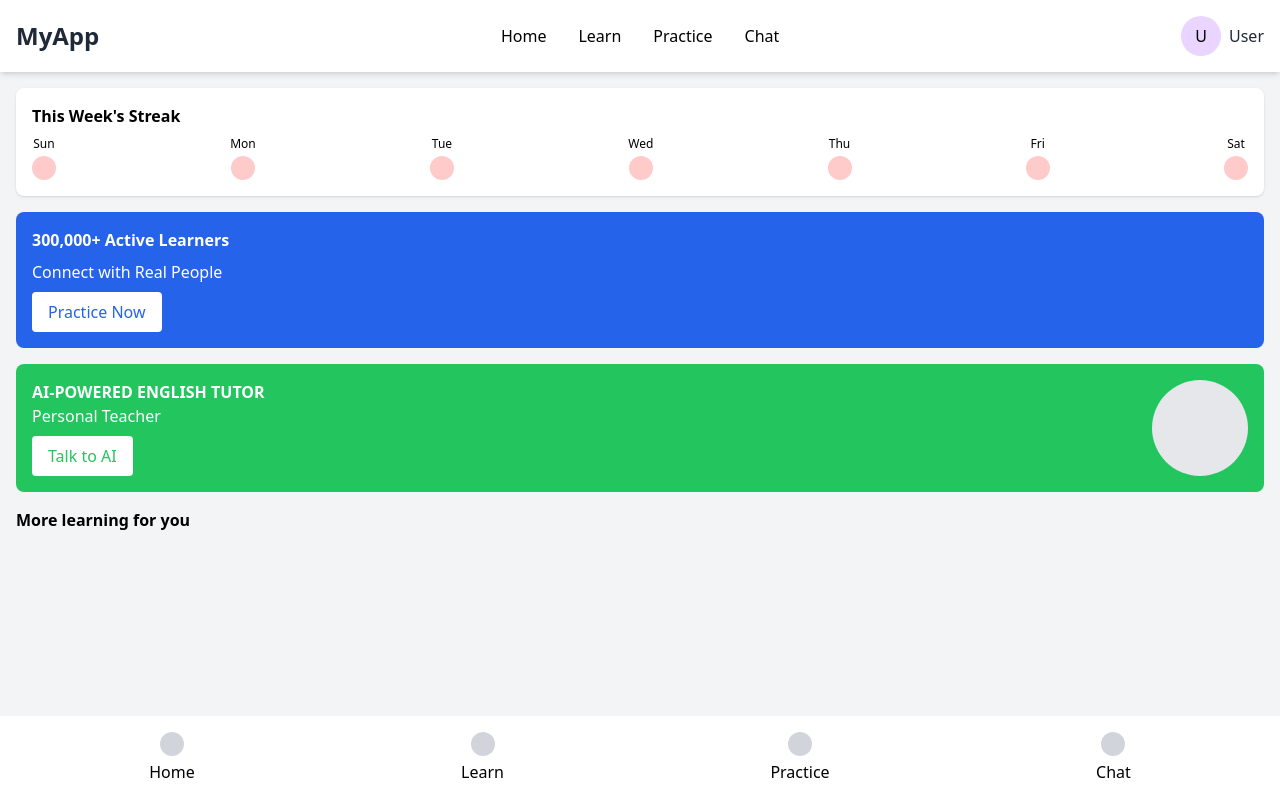
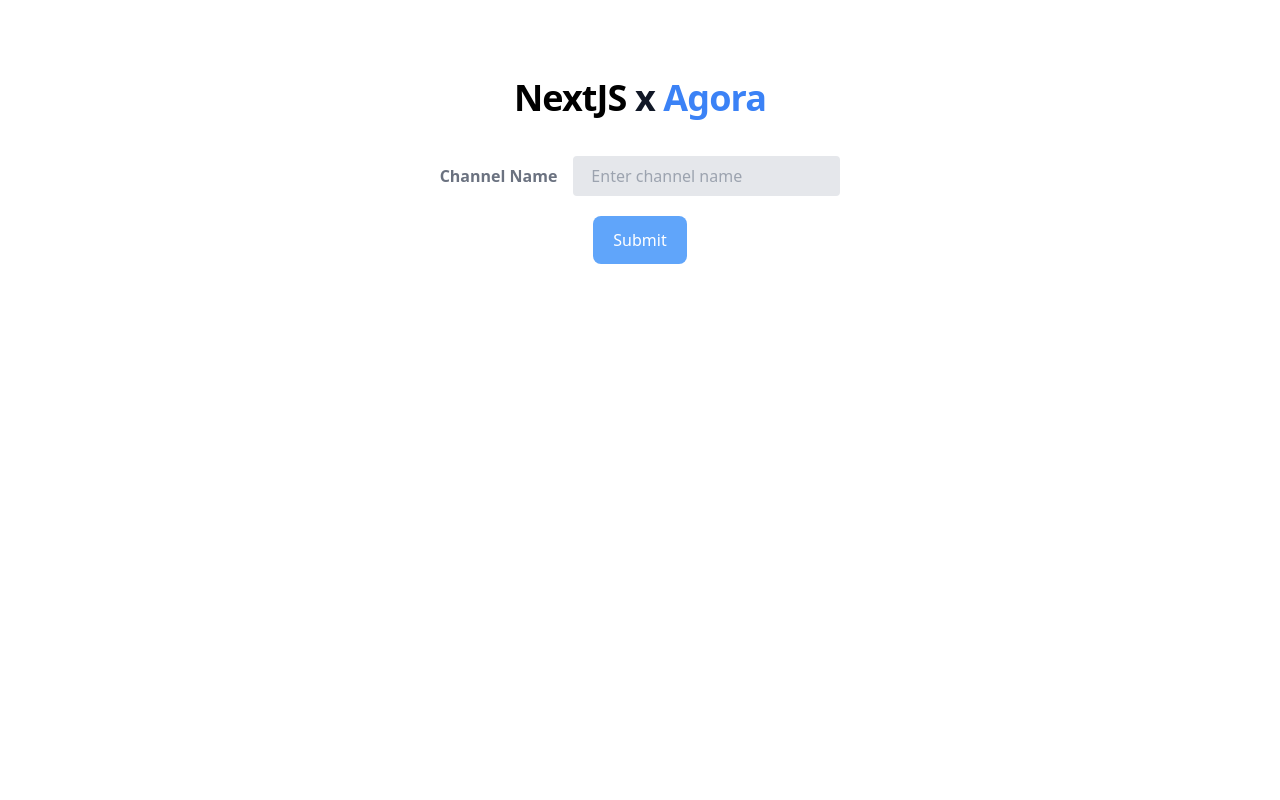
Before and after one commit to awasthi1312/learnai, a Next.js app: page /test in a window 1280 px wide. Built offline with nearby package versions, Linux system fonts and the light colour scheme.

Commit message:
video call working

```diff
--- a/package.json
+++ b/package.json
@@ -9,6 +9,9 @@
     "lint": "next lint"
   },
   "dependencies": {
+    "agora-rtc-react": "^2.2.0",
+    "agora-rtc-sdk-ng": "^4.21.0",
+    "agora-rtm-sdk": "^2.1.9",
     "bcryptjs": "^2.4.3",
     "jsonwebtoken": "^8.5.1",
     "mongoose": "^8.4.3",
--- /dev/null
+++ b/src/components/AgoraCall.js
@@ -0,0 +1,87 @@
+"use client";
+
+import AgoraRTC, {
+  AgoraRTCProvider,
+  LocalVideoTrack,
+  RemoteUser,
+  useJoin,
+  useLocalCameraTrack,
+  useLocalMicrophoneTrack,
+  usePublish,
+  useRTCClient,
+  useRemoteAudioTracks,
+  useRemoteUsers,
+} from "agora-rtc-react";
+
+function Call(props) {
+  const client = useRTCClient(
+    AgoraRTC.createClient({ codec: "vp8", mode: "rtc" })
+  );
+
+  return (
+    <AgoraRTCProvider client={client}>
+      <Videos channelName={props.channelName} AppID={props.appId} />
+      <div className="fixed z-10 bottom-0 left-0 right-0 flex justify-center pb-4">
+        <a
+          className="px-5 py-3 text-base font-medium text-center text-white bg-red-400 rounded-lg hover:bg-red-500 focus:ring-4 focus:ring-blue-300 dark:focus:ring-blue-900 w-40"
+          href="/"
+        >
+          End Call
+        </a>
+      </div>
+    </AgoraRTCProvider>
+  );
+}
+
+function Videos(props) {
+  const { AppID, channelName } = props;
+  const { isLoading: isLoadingMic, localMicrophoneTrack } =
+    useLocalMicrophoneTrack();
+  const { isLoading: isLoadingCam, localCameraTrack } = useLocalCameraTrack();
+  const remoteUsers = useRemoteUsers();
+  const { audioTracks } = useRemoteAudioTracks(remoteUsers);
+
+  usePublish([localMicrophoneTrack, localCameraTrack]);
+  useJoin({
+    appid: AppID,
+    channel: channelName,
+    token: null,
+  });
+
+  audioTracks.map((track) => track.play());
+  const deviceLoading = isLoadingMic || isLoadingCam;
+  if (deviceLoading)
+    return (
+      <div className="flex flex-col items-center pt-40">Loading devices...</div>
+    );
+  const unit = "minmax(0, 1fr) ";
+
+  return (
+    <div className="flex flex-col justify-between w-full h-screen p-1">
+      <div
+        className={`grid  gap-1 flex-1`}
+        style={{
+          gridTemplateColumns:
+            remoteUsers.length > 9
+              ? unit.repeat(4)
+              : remoteUsers.length > 4
+              ? unit.repeat(3)
+              : remoteUsers.length > 1
+              ? unit.repeat(2)
+              : unit,
+        }}
+      >
+        <LocalVideoTrack
+          track={localCameraTrack}
+          play={true}
+          className="w-full h-full"
+        />
+        {remoteUsers.map((user) => (
+          <RemoteUser user={user} />
+        ))}
+      </div>
+    </div>
+  );
+}
+
+export default Call;
--- /dev/null
+++ b/src/pages/channel/[channelId].js
@@ -0,0 +1,18 @@
+'use client'
+import { useRouter } from 'next/router';
+import Call from "@/components/AgoraCall";
+
+export default function ChannelPage() {
+    const router = useRouter();
+    const { channelName } = router.query;
+    console.log(channelName);
+
+    return (
+        <main className="flex w-full flex-col">
+            <p className="absolute z-10 mt-2 ml-12 text-2xl font-bold text-gray-900">
+                {channelName}
+            </p>
+            <Call appId={process.env.NEXT_PUBLIC_AGORA_APP_ID} channelName={"1234"}></Call>
+        </main>
+    );
+}
--- a/src/pages/test.js
+++ b/src/pages/test.js
@@ -1,61 +1,51 @@
-// pages/index.js
-
-import Header from '../components/navbar';
+'use client'
+import { useRouter } from 'next/navigation';
 
 export default function Home() {
+  const router = useRouter()
+
   return (
-    <div className="flex flex-col min-h-screen bg-gray-100">
-      <Header />
-      {/* Main content */}
-      <main className="flex-grow p-4 space-y-4">
-        {/* Streak section */}
-        <section className="bg-white p-4 rounded-lg shadow">
-          <h2 className="font-bold mb-2">This Week's Streak</h2>
-          <div className="flex justify-between">
-            {['Sun', 'Mon', 'Tue', 'Wed', 'Thu', 'Fri', 'Sat'].map((day, index) => (
-              <div key={index} className="flex flex-col items-center">
-                <span className="text-xs">{day}</span>
-                <span className="w-6 h-6 bg-red-200 rounded-full mt-1"></span>
-              </div>
-            ))}
+    <div className="flex flex-col items-center">
+      <h1
+        className="mb-4 mt-20 text-4xl font-extrabold leading-none tracking-tight text-gray-900"
+      >
+        <span className="text-black">NextJS</span> x <span className="text-blue-500"
+        >Agora</span
+        >
+      </h1>
+      <form onSubmit={(e) => {
+        e.preventDefault()
+        const target = e.target;
+        router.push(`/channel/${target.channel.value}`)
+      }}>
+        <div className="md:flex md:items-center mt-6">
+          <div>
+            <label
+              className="block text-gray-500 font-bold md:text-right mb-1 md:mb-0 pr-4"
+              htmlFor="inline-full-name"
+            >
+              Channel Name
+            </label>
           </div>
-        </section>
+          <div>
+            <input
+              className="bg-gray-200 appearance-none border-2 border-gray-200 rounded w-full py-2 px-4 text-gray-700 leading-tight focus:outline-none focus:bg-white focus:border-blue-500"
+              id="inline-full-name"
+              type="text"
+              name="channel"
+              placeholder="Enter channel name"
+              required
+            />
+          </div>
+        </div>
+        <div className="text-center">
+          <button
+            className="inline-flex items-center justify-center px-5 py-3 mt-5 text-base font-medium text-center text-white bg-blue-400 rounded-lg hover:bg-blue-500 focus:ring-4 focus:ring-blue-300 dark:focus:ring-blue-900"
+          >Submit</button
+          >
+        </div>
+      </form>
+    </div>
 
-        {/* Connect with people section */}
-        <section className="bg-blue-600 text-white p-4 rounded-lg">
-          <h2 className="font-bold mb-2">300,000+ Active Learners</h2>
-          <p>Connect with Real People</p>
-          <button className="mt-2 bg-white text-blue-600 px-4 py-2 rounded">Practice Now</button>
-        </section>
-
-        {/* AI tutor section */}
-        <section className="bg-green-500 text-white p-4 rounded-lg flex justify-between items-center">
-          <div>
-            <h2 className="font-bold">AI-POWERED ENGLISH TUTOR</h2>
-            <p>Personal Teacher</p>
-            <button className="mt-2 bg-white text-green-500 px-4 py-2 rounded">Talk to AI</button>
-          </div>
-          <div className="w-24 h-24 bg-gray-200 rounded-full"></div>
-        </section>
-
-        {/* More learning section */}
-        <section>
-          <h2 className="font-bold mb-2">More learning for you</h2>
-          {/* Add your learning items here */}
-        </section>
-      </main>
-
-      {/* Navigation */}
-      <nav className="bg-white p-4">
-        <ul className="flex justify-around">
-          {['Home', 'Learn', 'Practice', 'Chat'].map((item, index) => (
-            <li key={index} className="flex flex-col items-center">
-              <span className="w-6 h-6 bg-gray-300 rounded-full mb-1"></span>
-              <span>{item}</span>
-            </li>
-          ))}
-        </ul>
-      </nav>
-    </div>
-  );
+  )
 }
```
Also changed, not shown: 2 other files (tests, documents, lock files or other folders).
